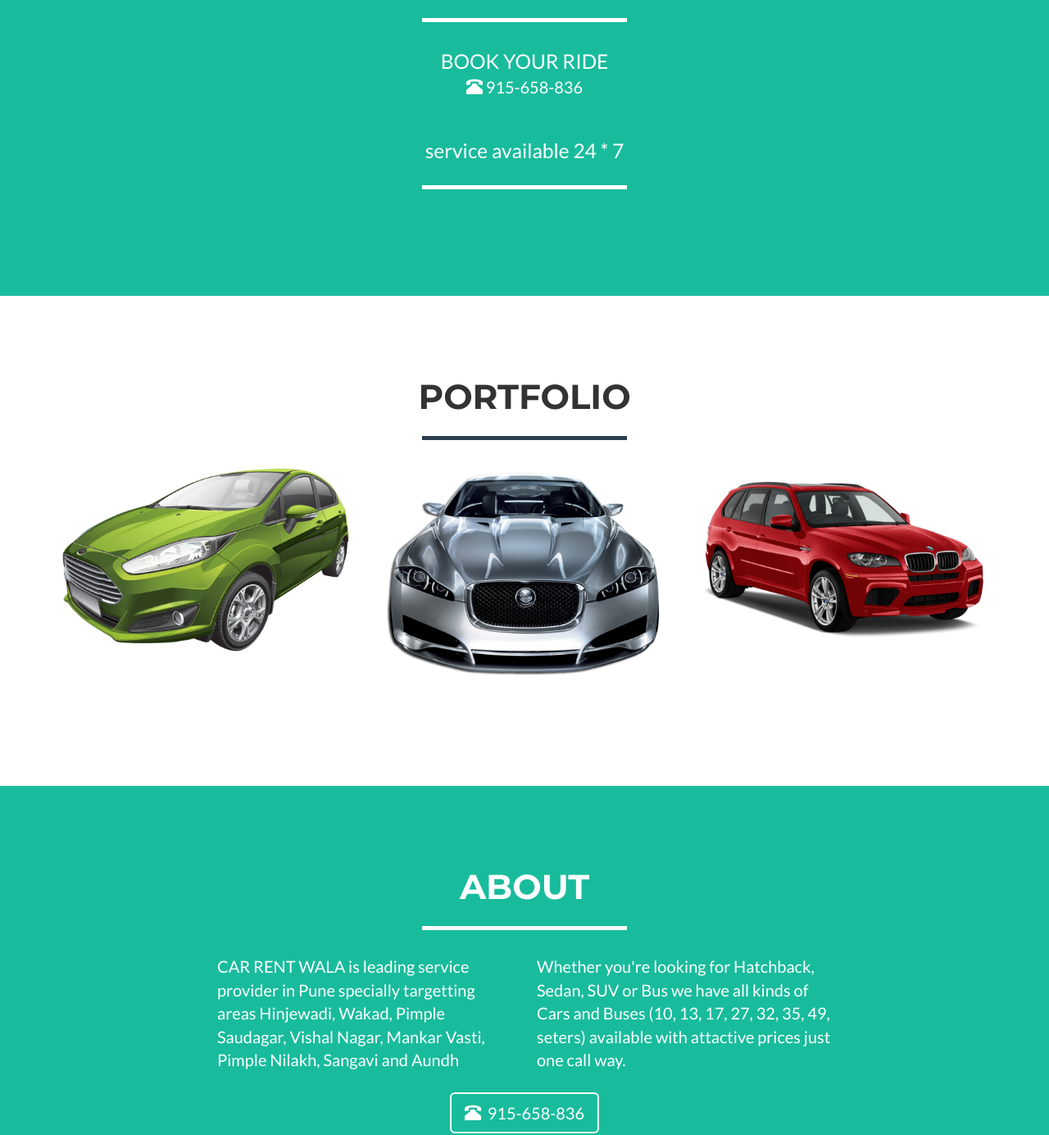
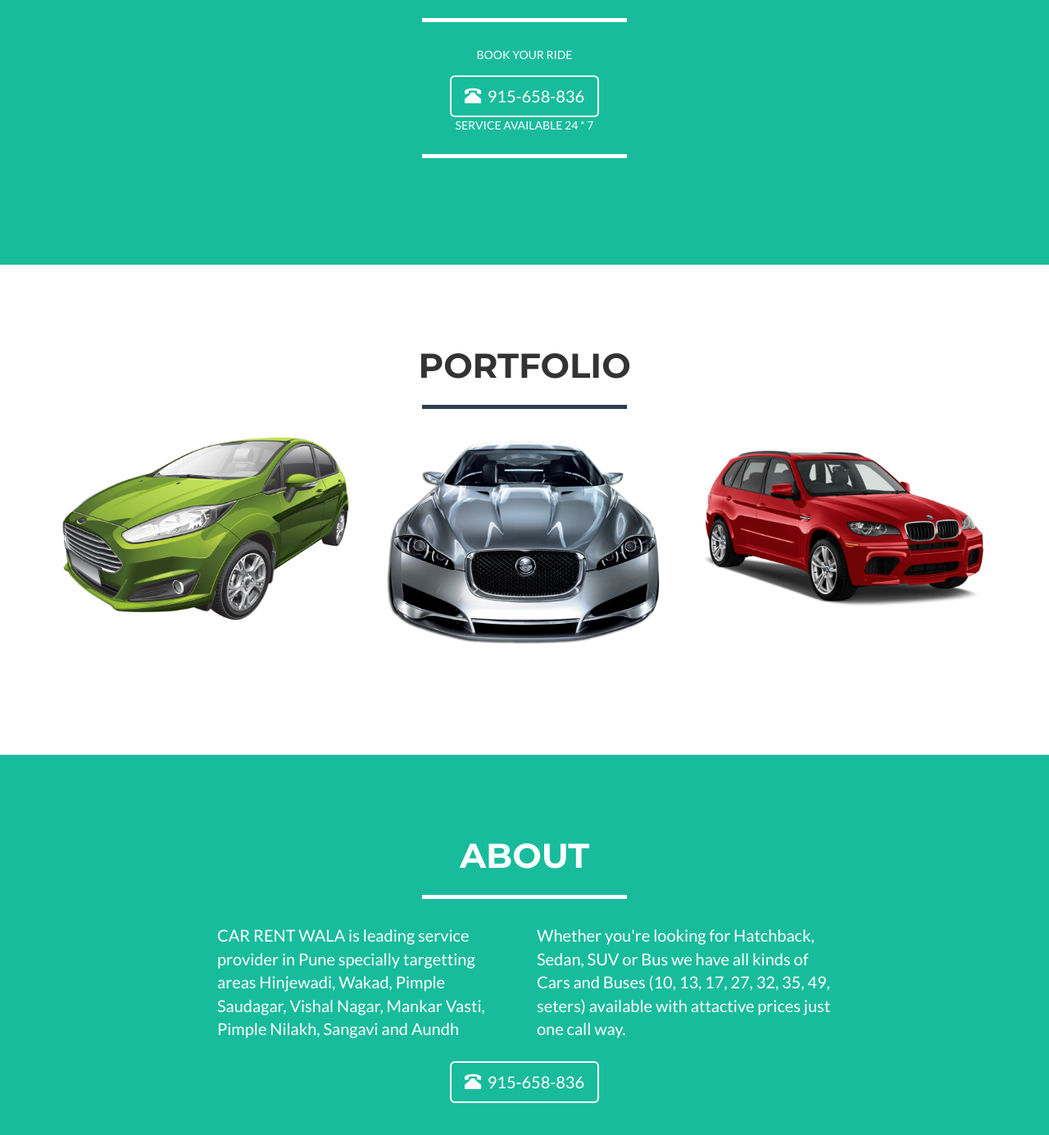
Before and after one commit to sonalsatpute/carrentalwala, a website: page index.html in a window 1280 px wide. Shown: the part 548-1933 px from the top of the page at 82% size. Drawn offline with nearby package versions, Linux system fonts and the light colour scheme.

Commit message:
working on contatc numbet issue

```diff
--- a/index.html
+++ b/index.html
@@ -75,14 +75,16 @@
                     <img class="img-responsive" src="img/logo.png" alt="car rent wala">
                     <div class="intro-text">
                         <span class="name">Rent a Car or Bus</span>
-                        <hr class="star-light">
-                        <span class="skills">
-                            BOOK YOUR RIDE
-                            <br><p><i class="glyphicon glyphicon-phone-alt"></i> 915-658-836</p>
-                            <br> service available 24 * 7
-                        </span>
-                        <hr class="star-light">
                     </div>
+                    <hr class="star-light">
+                        BOOK YOUR RIDE
+                        <br/>
+                        <div class="btn btn-lg btn-outline">
+                            <i class="glyphicon glyphicon-phone-alt"></i>&nbsp;&nbsp;915-658-836
+                        </div>
+                        <br/>
+                        SERVICE AVAILABLE 24 * 7
+                    <hr class="star-light">
                 </div>
             </div>
         </div>
@@ -149,9 +151,9 @@
                     <p>Whether you're looking for Hatchback, Sedan, SUV or Bus we have all kinds of Cars and Buses (10, 13, 17, 27, 32, 35, 49, seters) available with attactive prices just one call way. </p>
                 </div>
                 <div class="col-lg-8 col-lg-offset-2 text-center">
-                    <a href="#" class="btn btn-lg btn-outline">
+                    <div class="btn btn-lg btn-outline">
                        <i class="glyphicon glyphicon-phone-alt"></i>&nbsp;&nbsp;915-658-836
-                    </a>
+                    </div>
                 </div>
             </div>
         </div>
@@ -226,9 +228,9 @@
                     <div class="footer-col col-md-4">
                         <h3>FOR BOOKIN CALL US</h3>
                         <div class="col-lg-8 col-lg-offset-2 text-center">
-                            <a href="#" class="btn btn-lg btn-outline">
-                            <i class="glyphicon glyphicon-phone-alt"></i>&nbsp;&nbsp;915-658-836
-                            </a>
+                            <div class="btn btn-lg btn-outline">
+                                <i class="glyphicon glyphicon-phone-alt"></i>&nbsp;&nbsp;915-658-836
+                            </div>
                         </div>
                     </div>
                     <div class="footer-col col-md-4">
```
